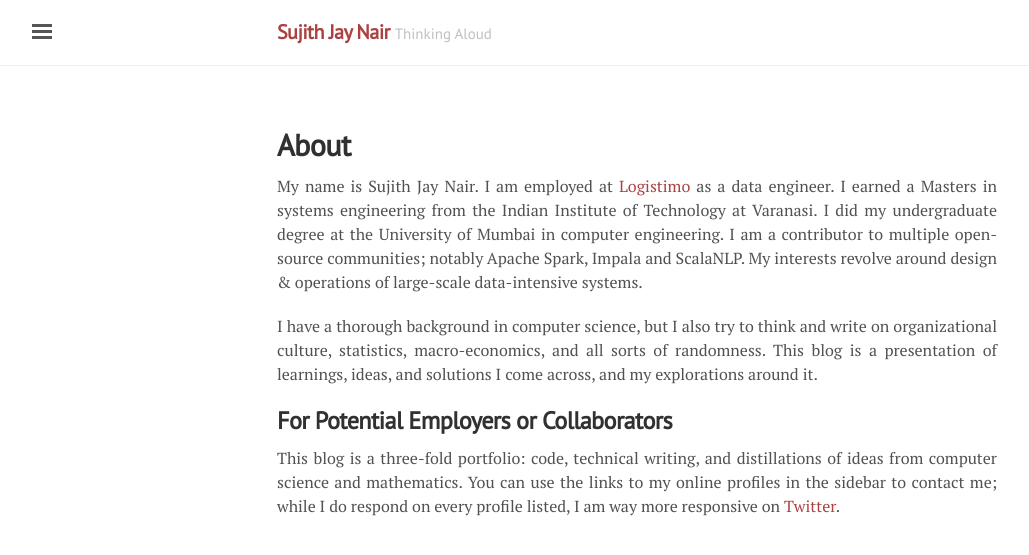
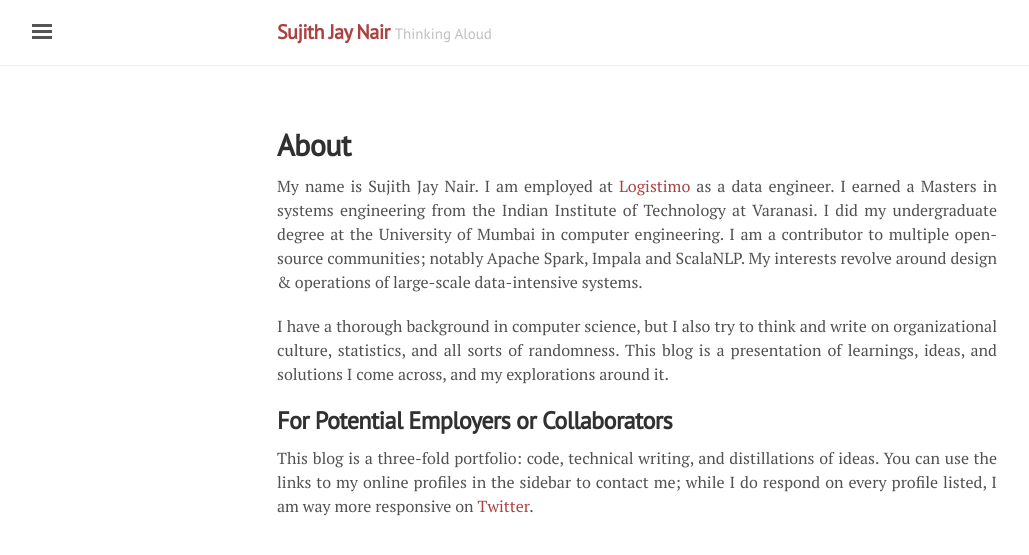
Before and after one commit to sujithjay/sujithjay.github.io, a Jekyll site: the page built from about.md, in a window 1280 px wide. Shown: the top 555 px of the page, without its empty margins (3-1032 px from the left). Built offline with Jekyll 4.4.1, drawn with Linux system fonts in a browser that asks for light colours; nearby versions of some CDN libraries.

Commit message:
Edit About

```diff
--- a/about.md
+++ b/about.md
@@ -4,8 +4,8 @@ title: About
 ---
 My name is Sujith Jay Nair. I am employed at [Logistimo](http://www.logistimo.com) as a data engineer. I earned a Masters in systems engineering from the Indian Institute of Technology at Varanasi. I did my undergraduate degree at the University of Mumbai in computer engineering. I am a contributor to multiple open-source communities; notably Apache Spark, Impala and ScalaNLP. My interests revolve around design & operations of large-scale data-intensive systems.
 
-I have a thorough background in computer science, but I also try to think and write on organizational culture, statistics, macro-economics, and all sorts of randomness. This blog is a presentation of learnings, ideas, and solutions I come across, and my explorations around it.
+I have a thorough background in computer science, but I also try to think and write on organizational culture, statistics, and all sorts of randomness. This blog is a presentation of learnings, ideas, and solutions I come across, and my explorations around it.
 
 
 ## For Potential Employers or Collaborators
-This blog is a three-fold portfolio: code, technical writing, and distillations of ideas from computer science and mathematics. You can use the links to my online profiles in the sidebar to contact me; while I do respond on every profile listed, I am way more responsive on [Twitter](https://twitter.com/suj1th).
+This blog is a three-fold portfolio: code, technical writing, and distillations of ideas. You can use the links to my online profiles in the sidebar to contact me; while I do respond on every profile listed, I am way more responsive on [Twitter](https://twitter.com/suj1th).
```
